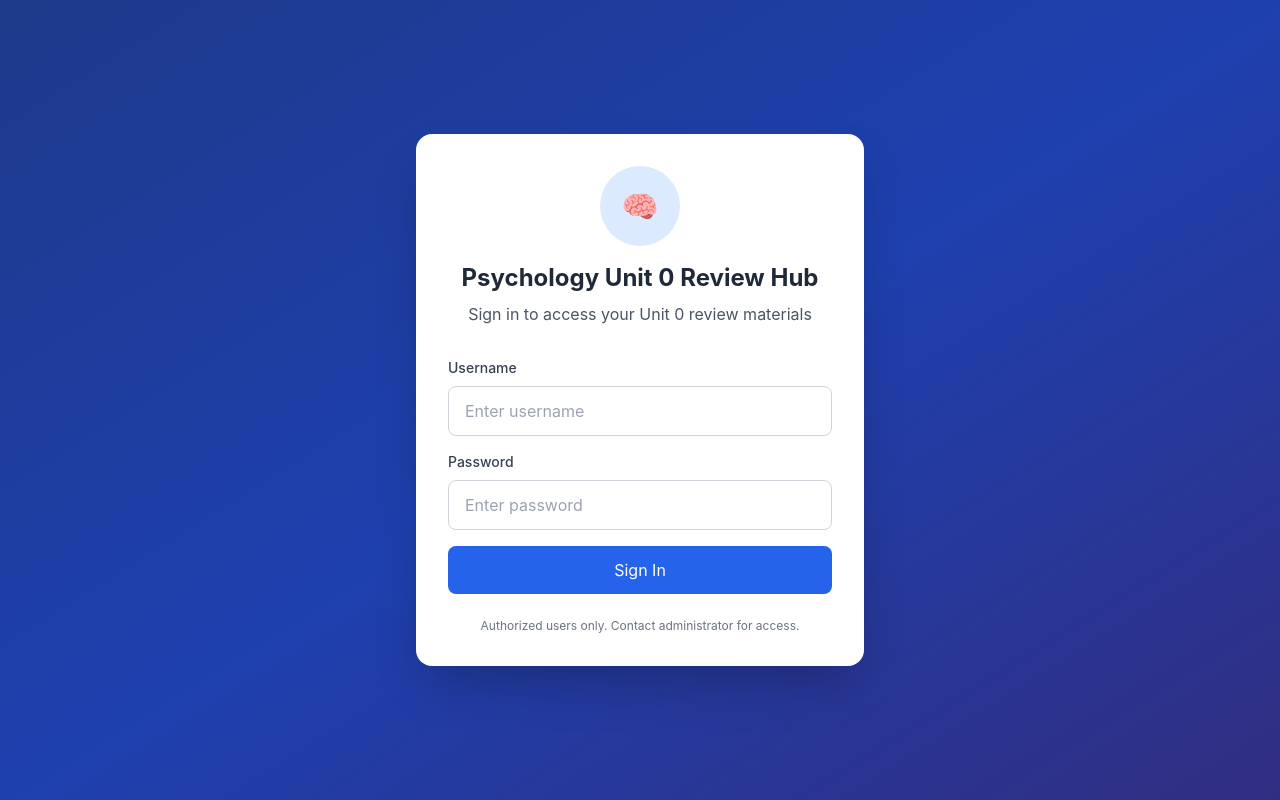
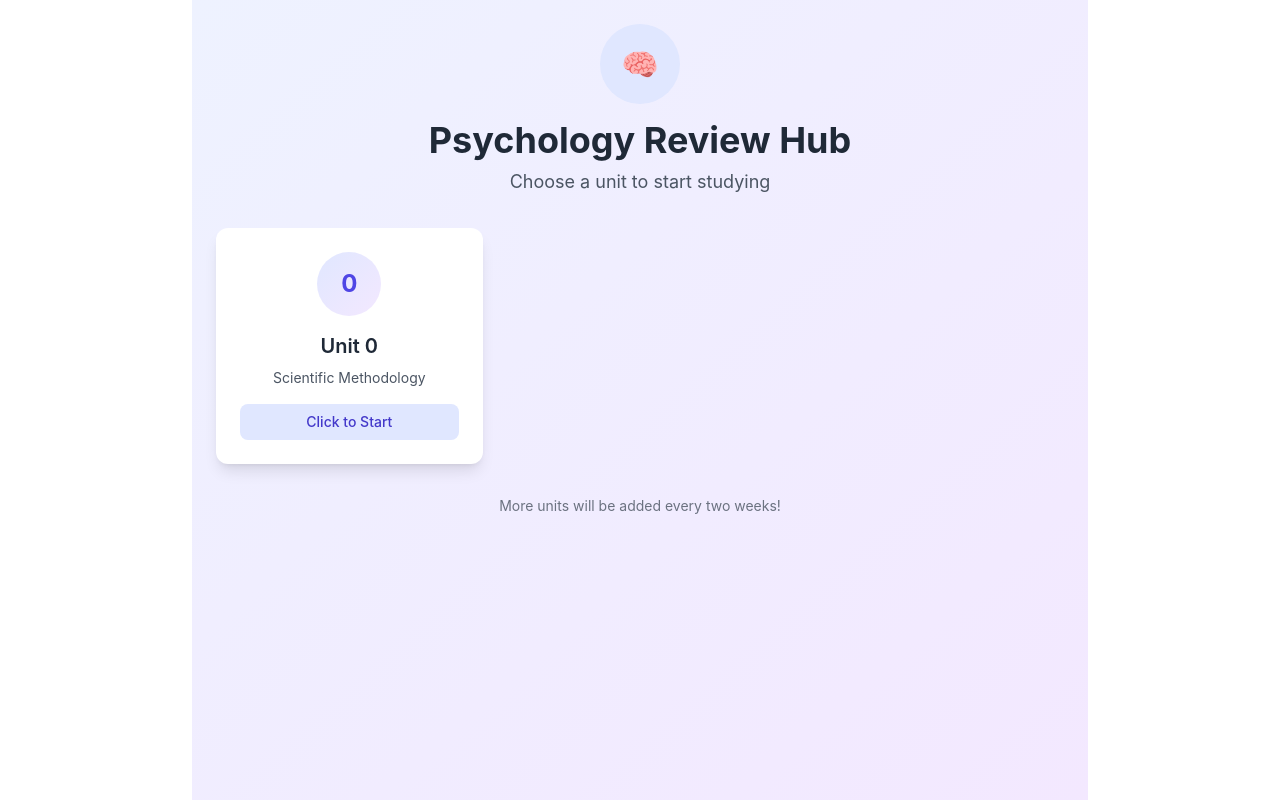
Before and after one commit to icssac/appsychunit0, a React (Create React App) app: page / in a window 1280 px wide. Built offline with nearby package versions, Linux system fonts and the light colour scheme.

Commit message:
Update App.js

```diff
--- a/src/App.js
+++ b/src/App.js
@@ -1,74 +1,15 @@
 import React, { useState, useEffect } from 'react';
-import { ChevronLeft, ChevronRight, RotateCcw, Shuffle, Trophy, Clock, Home, LogOut } from 'lucide-react';
-
-// Embedded data instead of CSV loading
-const psychologyTerms = [
-  { term: "Behavioral Perspective", definition: "Perspective focused on an individual's behavioral habits." },
-  { term: "Biological Perspective", definition: "Perspective focused on the physiological connection to psychology." },
-  { term: "Cognitive Perspective", definition: "Perspective focused on mental processes such as thinking." },
-  { term: "Humanistic Perspective", definition: "Perspective focused on each individual's potential for improving their life." },
-  { term: "Psychodynamic Perspective", definition: "Perspective focused on a individual's unconcious, built up primarily from childhood experiences." },
-  { term: "Sociocultural Perspective", definition: "Perspective focused on how individual's are influenced by their societal or cultural environment." },
-  { term: "Evolutionary Perspective", definition: "Perspective focused on examining psychology through the theme of evolution." },
-  { term: "Confirmation Bias", definition: "Only favoring information that supports prior beliefs, disregarding contradictory ones." },
-  { term: "Hindsight Bias", definition: "The \"I-knew-it-all-along\" phenomenon." },
-  { term: "Experiment", definition: "Research done by the researcher manipulating a variable to see its effect." },
-  { term: "Random Assignment", definition: "Method used to assign participants into different groups, ensuring equal chances of being assigned to all groups." },
-  { term: "Case Study", definition: "Study done in depth of a peculiar individual, group, or situation that can not be easily replicated." },
-  { term: "Correlational Study", definition: "Study focused on relationships between two or more variables without any manipulation involved." },
-  { term: "Meta-Analysis", definition: "Gathering and analyzing a mass of studies and drawing a single conclusion." },
-  { term: "Cross-Sectional Research", definition: "Research analyzing a large population of varying characteristics in a specific time period." },
-  { term: "Longitudinal Research", definition: "Research done over a long period of time with the same population." },
-  { term: "Naturalistic Observation", definition: "Researcher observes the sample in its natural environment." },
-  { term: "Operational Definition", definition: "Specific units of measurement of included procedures in the study." },
-  { term: "Replication", definition: "Repetition of a past study, ensuring processes are same as the original, to see if the result is same." },
-  { term: "Independent Variable", definition: "Variable that is manipulated or changed in the study." },
-  { term: "Dependent Variable", definition: "Variable thats being measured in the study." },
-  { term: "Representative Sample", definition: "Accurate collection of individuals that reflects all characteristics of the population." },
-  { term: "Convenience Sample", definition: "Easily accessible sample, but limited generalizability." },
-  { term: "Random Sampling", definition: "Method of selecting individuals from the population that makes sure each member is represented." },
-  { term: "Confounding Variable", definition: "Variable-separate from the independent variable-that might produce an effect." },
-  { term: "Sampling Bias", definition: "Choosing the wrong sample which results in an unrepresentative sample." },
-  { term: "Generalizability", definition: "The extent in which the findings of the study can be applicable to mainstream society." },
-  { term: "Experimental Group", definition: "Group that receives the treatment that is being studied." },
-  { term: "Control Group", definition: "Group that doesn't receive the treatment." },
-  { term: "Single Blind Procedure", definition: "Only the participants do not know which group they have been assigned to." },
-  { term: "Double Blind Procedure", definition: "Neither the participants nor the researcher are able to affect the outcome of the research." },
-  { term: "Experimenter Bias", definition: "Tendency for researchers to treat members of groups differently to confirm the researchers' hypothesis." },
-  { term: "Social Desirability Bias", definition: "Tendency to try to give answers that reflect well upone oneself." },
-  { term: "Qualitative Research", definition: "More complex textual responses and looks for key theme within them." },
-  { term: "Quantitative Research", definition: "Research that uses numeric measures(ex. survey)." },
-  { term: "Directionality Problem", definition: "Inability to tell which of the variables is affecting which." },
-  { term: "Third Variable Problem", definition: "Correlation between two variables being falsely attributed to other unmeasured variable." },
-  { term: "Correlation", definition: "Relationship between two variables without ascribing cause." },
-  { term: "Self-Report Bias", definition: "Tendency for individuals to inaccurately report their own behaviors often due to social desirablity." },
-  { term: "Informed Consent", definition: "Process where participants are provided with all necessary information and given their consent." },
-  { term: "Confidentiality", definition: "Participants' privacy is protected and undisclosed." },
-  { term: "Placebo Effect", definition: "Phenomenon when participant receives effect even if treatment has no inherent effect." },
-  { term: "Debrief", definition: "After the study, participants are told the purpose of the study." },
-  { term: "Measures of Central Tendency", definition: "Mean, median, mode." },
-  { term: "Normal Curve", definition: "Theoretical bell-shaped curve." },
-  { term: "Skewness", definition: "Positive when mean shifts right and negative when mean shifts left." },
-  { term: "Standard Deviation", definition: "Square root of the variance." },
-  { term: "Scatterplot", definition: "Resulted values shown in series of points on the graph." },
-  { term: "Correlation Coefficient", definition: "Strength of a correlation(-1~1)." },
-  { term: "Statistical Significance", definition: "p<0.05, results less likely to be happened by chance." }
-];
+import { ChevronLeft, ChevronRight, RotateCcw, Shuffle, Trophy, Clock, Home } from 'lucide-react';
 
 const FlashcardStudyApp = () => {
   const [cards, setCards] = useState([]);
-  const [currentMode, setCurrentMode] = useState('login');
+  const [currentMode, setCurrentMode] = useState('unit-selector');
+  const [currentUnit, setCurrentUnit] = useState(null);
   const [currentCardIndex, setCurrentCardIndex] = useState(0);
   const [showAnswer, setShowAnswer] = useState(false);
   const [isShuffled, setIsShuffled] = useState(false);
   const [shuffledCards, setShuffledCards] = useState([]);
-  const [isAuthenticated, setIsAuthenticated] = useState(false);
-  const [loginError, setLoginError] = useState('');
   const [loading, setLoading] = useState(false);
-
-  // Login form state
-  const [username, setUsername] = useState('');
-  const [password, setPassword] = useState('');
 
   // Matching game state
   const [matchingCards, setMatchingCards] = useState([]);
@@ -86,42 +27,87 @@ const FlashcardStudyApp = () => {
   const [showQuizResult, setShowQuizResult] = useState(false);
   const [quizCompleted, setQuizCompleted] = useState(false);
 
-  // Load data on component mount
-  useEffect(() => {
-    const formattedCards = psychologyTerms.map((item, index) => ({
+  // Available units - you'll add more as you create them
+  const availableUnits = [
+    { id: 'unit0', name: 'Unit 0', description: 'Scientific Methodology', fileName: 'UNIT0.csv' },
+    // Add more units here as you create them:
+    // { id: 'unit1', name: 'Unit 1', description: 'Research Methods', fileName: 'UNIT1.csv' },
+    // { id: 'unit2', name: 'Unit 2', description: 'Biological Psychology', fileName: 'UNIT2.csv' },
+  ];
+
+  // Sample psychology terms - you can replace with your data
+  const defaultTerms = [
+    { id: 1, term: 'Psychology', definition: 'The scientific study of behavior and mental processes' },
+    { id: 2, term: 'Behaviorism', definition: 'A psychological approach that emphasizes the study of observable behaviors' },
+    { id: 3, term: 'Cognitive Psychology', definition: 'The study of mental processes including thinking, memory, and problem-solving' },
+    { id: 4, term: 'Neuroscience', definition: 'The study of the nervous system and brain' },
+    { id: 5, term: 'Classical Conditioning', definition: 'Learning through association, discovered by Ivan Pavlov' },
+    { id: 6, term: 'Operant Conditioning', definition: 'Learning through reinforcement and punishment' },
+    { id: 7, term: 'Gestalt Psychology', definition: 'A school emphasizing the whole of human experience' },
+    { id: 8, term: 'Psychoanalysis', definition: 'Freud\'s theory focusing on unconscious motivations' },
+    { id: 9, term: 'Humanistic Psychology', definition: 'An approach emphasizing human potential and self-actualization' },
+    { id: 10, term: 'Biological Psychology', definition: 'The study of how biological processes relate to behavior' },
+    { id: 11, term: 'Social Psychology', definition: 'The study of how social situations influence behavior' },
+    { id: 12, term: 'Developmental Psychology', definition: 'The study of how people change throughout their lives' },
+    { id: 13, term: 'Personality Psychology', definition: 'The study of individual differences in behavior patterns' },
+    { id: 14, term: 'Abnormal Psychology', definition: 'The study of psychological disorders and unusual behaviors' },
+    { id: 15, term: 'Research Methods', definition: 'Scientific techniques used to study psychological phenomena' }
+  ];
+
+  // Load terms for selected unit
+  const loadUnit = async (unit) => {
+    setLoading(true);
+    setCurrentUnit(unit);
+
+    try {
+      // Try to load CSV from public folder
+      const response = await fetch(`/${unit.fileName}`);
+      if (response.ok) {
+        const csvText = await response.text();
+
+        // Simple CSV parsing without Papa Parse
+        const lines = csvText.split('\n');
+        const formattedCards = [];
+
+        lines.forEach((line, index) => {
+          const columns = line.split(',');
+          if (columns.length >= 2) {
+            const term = columns[0]?.trim().replace(/['"]/g, '') || '';
+            const definition = columns[1]?.trim().replace(/['"]/g, '') || '';
+
+            if (term && definition) {
+              formattedCards.push({
                 id: index,
-      term: item.term,
-      definition: item.definition
-    }));
+                term: term,
+                definition: definition
+              });
+            }
+          }
+        });
 
+        if (formattedCards.length > 0) {
           setCards(formattedCards);
           setShuffledCards(formattedCards);
-  }, []);
+          setCurrentMode('home');
+          setLoading(false);
+          return;
+        }
+      }
+    } catch (error) {
+      console.log(`Could not load ${unit.fileName}, using default terms`);
+    }
 
-  // Authentication functions
-  const handleLogin = () => {
-    setLoading(true);
-    setLoginError('');
-
-    setTimeout(() => {
-      if (username.trim() === 'APPSYCH2025' && password.trim() === 'IVANPAVLOV') {
-        setIsAuthenticated(true);
+    // Fall back to default terms if CSV loading fails
+    setCards(defaultTerms);
+    setShuffledCards(defaultTerms);
     setCurrentMode('home');
-        setLoginError('');
-      } else {
-        setLoginError('Invalid username or password');
-      }
     setLoading(false);
-    }, 1000);
   };
 
-  const handleLogout = () => {
-    setIsAuthenticated(false);
-    setCurrentMode('login');
-    setUsername('');
-    setPassword('');
-    setLoginError('');
-  };
+  // Initialize app - no auto-loading, wait for unit selection
+  useEffect(() => {
+    // App starts on unit selector screen
+  }, []);
 
   // Timer for matching game
   useEffect(() => {
@@ -264,66 +250,47 @@ const FlashcardStudyApp = () => {
     return `${mins}:${secs.toString().padStart(2, '0')}`;
   };
 
-  // Login screen
-  if (!isAuthenticated) {
+  if (currentMode === 'unit-selector') {
     return (
-      <div className="min-h-screen bg-gradient-to-br from-blue-900 via-blue-800 to-indigo-900 flex items-center justify-center p-4">
-        <div className="bg-white rounded-2xl shadow-2xl p-8 w-full max-w-md">
+      <div className="max-w-4xl mx-auto p-6 bg-gradient-to-br from-indigo-50 to-purple-100 min-h-screen">
         <div className="text-center mb-8">
-            <div className="bg-blue-100 rounded-full w-20 h-20 flex items-center justify-center mx-auto mb-4">
+          <div className="bg-indigo-100 rounded-full w-20 h-20 flex items-center justify-center mx-auto mb-4">
             <span className="text-3xl">🧠</span>
           </div>
-            <h1 className="text-2xl font-bold text-gray-800 mb-2">Psychology Unit 0 Review Hub</h1>
-            <p className="text-gray-600">Sign in to access your Unit 0 review materials</p>
+          <h1 className="text-4xl font-bold text-gray-800 mb-2">Psychology Review Hub</h1>
+          <p className="text-lg text-gray-600">Choose a unit to start studying</p>
         </div>
 
-          <div className="space-y-4">
-            <div>
-              <label className="block text-sm font-medium text-gray-700 mb-2">Username</label>
-              <input
-                type="text"
-                value={username}
-                onChange={(e) => setUsername(e.target.value)}
-                className="w-full px-4 py-3 border border-gray-300 rounded-lg focus:ring-2 focus:ring-blue-500 focus:border-transparent"
-                placeholder="Enter username"
-              />
+        {loading ? (
+          <div className="text-center">
+            <div className="animate-spin rounded-full h-12 w-12 border-b-2 border-indigo-600 mx-auto mb-4"></div>
+            <p className="text-gray-600">Loading unit...</p>
           </div>
-
-            <div>
-              <label className="block text-sm font-medium text-gray-700 mb-2">Password</label>
-              <input
-                type="password"
-                value={password}
-                onChange={(e) => setPassword(e.target.value)}
-                className="w-full px-4 py-3 border border-gray-300 rounded-lg focus:ring-2 focus:ring-blue-500 focus:border-transparent"
-                placeholder="Enter password"
-              />
+        ) : (
+          <div className="grid grid-cols-1 md:grid-cols-2 lg:grid-cols-3 gap-6">
+            {availableUnits.map((unit) => (
+              <div
+                key={unit.id}
+                onClick={() => loadUnit(unit)}
+                className="bg-white rounded-xl shadow-lg p-6 hover:shadow-xl transition-all duration-300 cursor-pointer transform hover:-translate-y-1"
+              >
+                <div className="text-center">
+                  <div className="bg-gradient-to-br from-indigo-100 to-purple-100 rounded-full w-16 h-16 flex items-center justify-center mx-auto mb-4">
+                    <span className="text-2xl font-bold text-indigo-600">{unit.name.split(' ')[1]}</span>
                   </div>
-
-            {loginError && (
-              <div className="bg-red-50 border border-red-200 text-red-700 px-4 py-3 rounded-lg">
-                {loginError}
+                  <h3 className="text-xl font-semibold text-gray-800 mb-2">{unit.name}</h3>
+                  <p className="text-gray-600 text-sm">{unit.description}</p>
+                  <div className="mt-4 px-4 py-2 bg-indigo-100 text-indigo-700 rounded-lg text-sm font-medium">
+                    Click to Start
+                  </div>
+                </div>
+              </div>
+            ))}
           </div>
         )}
 
-            <button
-              onClick={handleLogin}
-              disabled={loading}
-              className="w-full bg-blue-600 text-white py-3 rounded-lg hover:bg-blue-700 disabled:opacity-50 disabled:cursor-not-allowed flex items-center justify-center"
-            >
-              {loading ? (
-                <div className="animate-spin rounded-full h-5 w-5 border-b-2 border-white"></div>
-              ) : (
-                'Sign In'
-              )}
-            </button>
-          </div>
-
-          <div className="mt-6 text-center">
-            <p className="text-xs text-gray-500">
-              Authorized users only. Contact administrator for access.
-            </p>
-          </div>
+        <div className="mt-8 text-center">
+          <p className="text-sm text-gray-500">More units will be added every two weeks!</p>
         </div>
       </div>
     );
@@ -334,16 +301,17 @@ const FlashcardStudyApp = () => {
       <div className="max-w-4xl mx-auto p-6 bg-gradient-to-br from-blue-50 to-indigo-100 min-h-screen">
         <div className="flex justify-between items-center mb-8">
           <div>
-            <h1 className="text-4xl font-bold text-gray-800 mb-2">Psychology Unit 0 Review Hub</h1>
+            <h1 className="text-4xl font-bold text-gray-800 mb-2">
+              {currentUnit ? currentUnit.name : 'Psychology'} Review Hub
+            </h1>
             <p className="text-lg text-gray-600">Master your psychology terms with multiple study modes</p>
             <p className="text-sm text-gray-500 mt-1">{cards.length} terms loaded</p>
           </div>
           <button
-            onClick={handleLogout}
-            className="flex items-center px-4 py-2 bg-red-500 text-white rounded-lg hover:bg-red-600"
+            onClick={() => setCurrentMode('unit-selector')}
+            className="flex items-center px-4 py-2 bg-indigo-500 text-white rounded-lg hover:bg-indigo-600 transition-colors"
           >
-            <LogOut className="h-4 w-4 mr-2" />
-            Logout
+            📚 Choose Unit
           </button>
         </div>
 
@@ -382,9 +350,7 @@ const FlashcardStudyApp = () => {
             <div className="flex items-center justify-between mb-4">
               <h2 className="text-xl font-semibold text-gray-800">Study List</h2>
               <div className="bg-yellow-100 p-3 rounded-full">
-                <svg className="h-6 w-6 text-yellow-600" fill="none" stroke="currentColor" viewBox="0 0 24 24">
-                  <path strokeLinecap="round" strokeLinejoin="round" strokeWidth={2} d="M9 12h6m-6 4h6m2 5H7a2 2 0 01-2-2V5a2 2 0 012-2h5.586a1 1 0 01.707.293l5.414 5.414a1 1 0 01.293.707V19a2 2 0 01-2 2z" />
-                </svg>
+                <span className="text-yellow-600 text-xl">📋</span>
               </div>
             </div>
             <p className="text-gray-600">View all terms and definitions in an organized list format for quick review.</p>
@@ -401,13 +367,14 @@ const FlashcardStudyApp = () => {
       <div className="max-w-2xl mx-auto p-6 bg-gradient-to-br from-blue-50 to-indigo-100 min-h-screen">
         <div className="flex items-center justify-between mb-6">
           <button
-            onClick={() => setCurrentMode('home')}
+            onClick={() => setCurrentMode('unit-selector')}
             className="flex items-center text-blue-600 hover:text-blue-800"
           >
-            <Home className="h-5 w-5 mr-2" />
-            Home
+            📚 Choose Unit
           </button>
-          <h1 className="text-2xl font-bold text-gray-800">Flashcards</h1>
+          <h1 className="text-2xl font-bold text-gray-800">
+            {currentUnit ? `${currentUnit.name} - ` : ''}Flashcards
+          </h1>
           <div className="flex space-x-2">
             <button
               onClick={handleShuffle}
```
Lines whose indentation alone changed are shown as unchanged.
